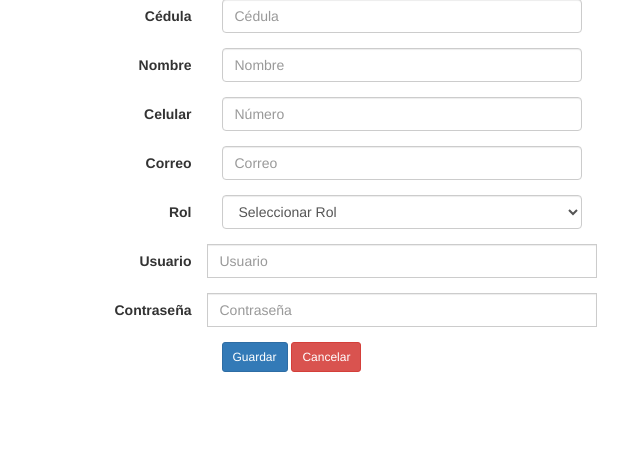
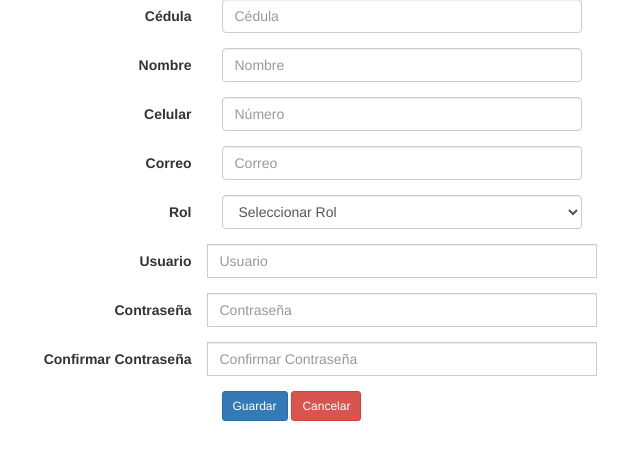
Before and after one commit to santiago2904/crazyvape, a PHP site: page /agregar_empleado.php in a window 1280 px wide. Shown: the part 155-615 px from the top of the page, without its empty margins (141-781 px from the left). Run offline with PHP 8.4, Linux system fonts and the light colour scheme; the visitor is signed in with stand-in values (Sample User, id 1); some libraries are stand-ins or nearby versions.

Commit message:
se agrego excepcion al momento de ingresar un correo no valido en el agregar_empleado.php, ademas se agrego la confirmacion de contraseña

```diff
--- a/agregar_empleado.php
+++ b/agregar_empleado.php
@@ -63,7 +63,7 @@ include("conexion.php");
             }
             ?>
 
-            <form class="form-horizontal" action="" method="post" onsubmit="return validarCorreo();">
+            <form class="form-horizontal" action="" method="post" onsubmit="return validarCorreo() && validarContraseña();">
                 <div class="form-group">
                     <label class="col-sm-3 control-label">Cédula</label>
                     <div class="col-sm-4">
@@ -112,14 +112,15 @@ include("conexion.php");
                 <div class="form-group">
                     <label class="col-sm-3 control-label">Contraseña</label>
                     <div class="col-sm-4 input-group">
-                        <input type="password" name="contrasena"  class="form-control" placeholder="Contraseña" required>
+                        <input type="password" name="contrasena"  class="form-control" id="password" placeholder="Contraseña" required>
                     </div>
                 </div>
-
-
-
-
-
+                <div class="form-group">
+                    <label class="col-sm-3 control-label">Confirmar Contraseña</label>
+                    <div class="col-sm-4 input-group">
+                        <input type="password" name="confirmar_contrasena"  class="form-control" id="confirm_password" placeholder="Confirmar Contraseña" required>
+                    </div>
+                </div>
 
                 <div class="form-group">
                     <div class="col-sm-offset-3 col-sm-6">
@@ -160,30 +161,47 @@ include("conexion.php");
     <script src="https://ajax.googleapis.com/ajax/libs/jquery/1.11.3/jquery.min.js"></script>
     <script src="js/bootstrap.min.js"></script>
     <script src="js/bootstrap-datepicker.js"></script>
+    <script src="https://cdn.jsdelivr.net/npm/sweetalert2@11"></script>
     <script>
         $('.date').datepicker({
             format: 'dd-mm-yyyy',
-    })
-    </script>
+        });
 
-    <script>
         function soloLetras(event) {
             var key = event.keyCode;
             return ((key >= 65 && key <= 90) || (key >= 97 && key <= 122) || key == 32 || key == 225 || key == 193 || key == 233 || key == 201 || key == 237 || key == 205 || key == 243 || key == 211 || key == 250 || key == 218 || key == 241 || key == 209 || key == 252 || key == 220 || key == 252 || key == 220 || key == 32 || key == 46 || key == 8);
         }
-    </script>
 
-    <script>
         function validarCorreo() {
             var correo = document.getElementsByName("correo")[0].value;
             if (correo.indexOf("@") === -1) {
-            alert("Por favor, ingrese un correo válido.");
+                Swal.fire({
+                    icon: 'error',
+                    title: 'Error',
+                    text: 'Por favor, ingrese un correo válido.',
+                });
                 return false;
             }
             return true;
         }
     </script>
+    <script>
+    // Función para validar que las contraseñas coincidan
+    function validarContraseña() {
+        var password = document.getElementById("password").value;
+        var confirmarPassword = document.getElementById("confirm_password").value;
 
+        if (password !== confirmarPassword) {
+            Swal.fire({
+                icon: 'error',
+                title: 'Error',
+                text: 'Las contraseñas no coinciden. Por favor, inténtelo de nuevo.',
+            });
+            return false;
+        }
+        return true;
+    }
+</script>
 </body>
 
 </html>
```
Lines whose indentation alone changed are shown as unchanged.
